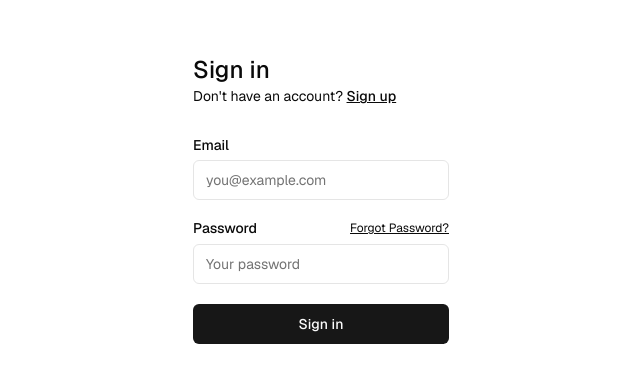
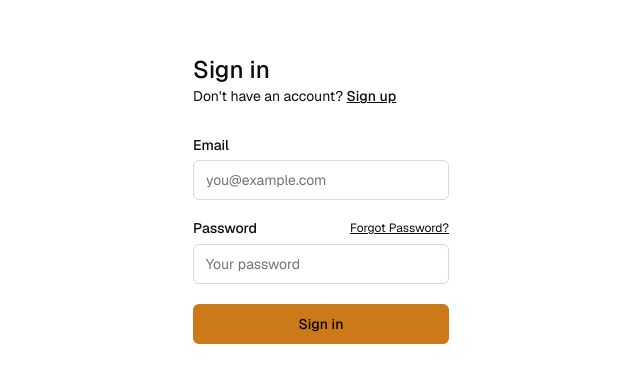
Before and after one commit to royamit1/space-ease, a Next.js app: page /sign-in in a window 1280 px wide. Shown: the part 197-580 px from the top of the page, without its empty margins (319-959 px from the left). Built offline with nearby package versions, Linux system fonts and the light colour scheme.

Commit message:
Changed theme

```diff
--- a/app/globals.css
+++ b/app/globals.css
@@ -1,61 +1,67 @@
 @tailwind base;
 @tailwind components;
 @tailwind utilities;
-
 @layer base {
   :root {
     --background: 0 0% 100%;
-    --foreground: 0 0% 3.9%;
+    --foreground: 0 0% 5%;
+
     --card: 0 0% 100%;
-    --card-foreground: 0 0% 3.9%;
+    --card-foreground: 0 0% 5%;
+
     --popover: 0 0% 100%;
-    --popover-foreground: 0 0% 3.9%;
-    --primary: 0 0% 9%;
-    --primary-foreground: 0 0% 98%;
-    --secondary: 0 0% 96.1%;
-    --secondary-foreground: 0 0% 9%;
-    --muted: 0 0% 96.1%;
-    --muted-foreground: 0 0% 45.1%;
-    --accent: 0 0% 96.1%;
-    --accent-foreground: 0 0% 9%;
-    --destructive: 0 84.2% 60.2%;
+    --popover-foreground: 0 0% 5%;
+
+    --primary: 32 78% 45%;
+    --primary-foreground: 0 0% 2%;
+
+    --secondary: 0 0% 96%;
+    --secondary-foreground: 0 0% 5%;
+
+    --muted: 0 0% 96%;
+    --muted-foreground: 0 0% 45%;
+
+    --accent: 0 0% 96%;
+    --accent-foreground: 0 0% 5%;
+
+    --destructive: 0 84% 60%;
     --destructive-foreground: 0 0% 98%;
-    --border: 0 0% 89.8%;
-    --input: 0 0% 89.8%;
-    --ring: 0 0% 3.9%;
+
+    --border: 0 0% 92%;
+    --input: 0 0% 85%;
+    --ring: 0 0% 76%;
+
     --radius: 0.5rem;
-    --chart-1: 12 76% 61%;
-    --chart-2: 173 58% 39%;
-    --chart-3: 197 37% 24%;
-    --chart-4: 43 74% 66%;
-    --chart-5: 27 87% 67%;
   }
 
   .dark {
-    --background: 0 0% 3.9%;
-    --foreground: 0 0% 98%;
-    --card: 0 0% 3.9%;
-    --card-foreground: 0 0% 98%;
-    --popover: 0 0% 3.9%;
-    --popover-foreground: 0 0% 98%;
-    --primary: 0 0% 98%;
-    --primary-foreground: 0 0% 9%;
-    --secondary: 0 0% 14.9%;
-    --secondary-foreground: 0 0% 98%;
-    --muted: 0 0% 14.9%;
-    --muted-foreground: 0 0% 63.9%;
-    --accent: 0 0% 14.9%;
-    --accent-foreground: 0 0% 98%;
-    --destructive: 0 62.8% 30.6%;
+    --background: 40 7% 8%;
+    --foreground: 60 9% 98%;
+
+    --card: 40 6% 10%;
+    --card-foreground: 60 9% 98%;
+
+    --popover: 40 6% 10%;
+    --popover-foreground: 60 9% 98%;
+
+    --primary: 32 78% 55%;
+    --primary-foreground: 0 9% 2%;
+
+    --secondary: 30 8% 19%;
+    --secondary-foreground: 60 9% 98%;
+
+    --muted: 33 7% 29%;
+    --muted-foreground: 33 8% 49%;
+
+    --accent: 32 71% 19%;
+    --accent-foreground: 60 9% 98%;
+
+    --destructive: 0 84% 60%;
     --destructive-foreground: 0 0% 98%;
-    --border: 0 0% 14.9%;
-    --input: 0 0% 14.9%;
-    --ring: 0 0% 83.1%;
-    --chart-1: 220 70% 50%;
-    --chart-2: 160 60% 45%;
-    --chart-3: 30 80% 55%;
-    --chart-4: 280 65% 60%;
-    --chart-5: 340 75% 55%;
+
+    --border: 36 8% 12%;
+    --input: 30 9% 18%;
+    --ring: 32 78% 40%;
   }
 }
 
```
